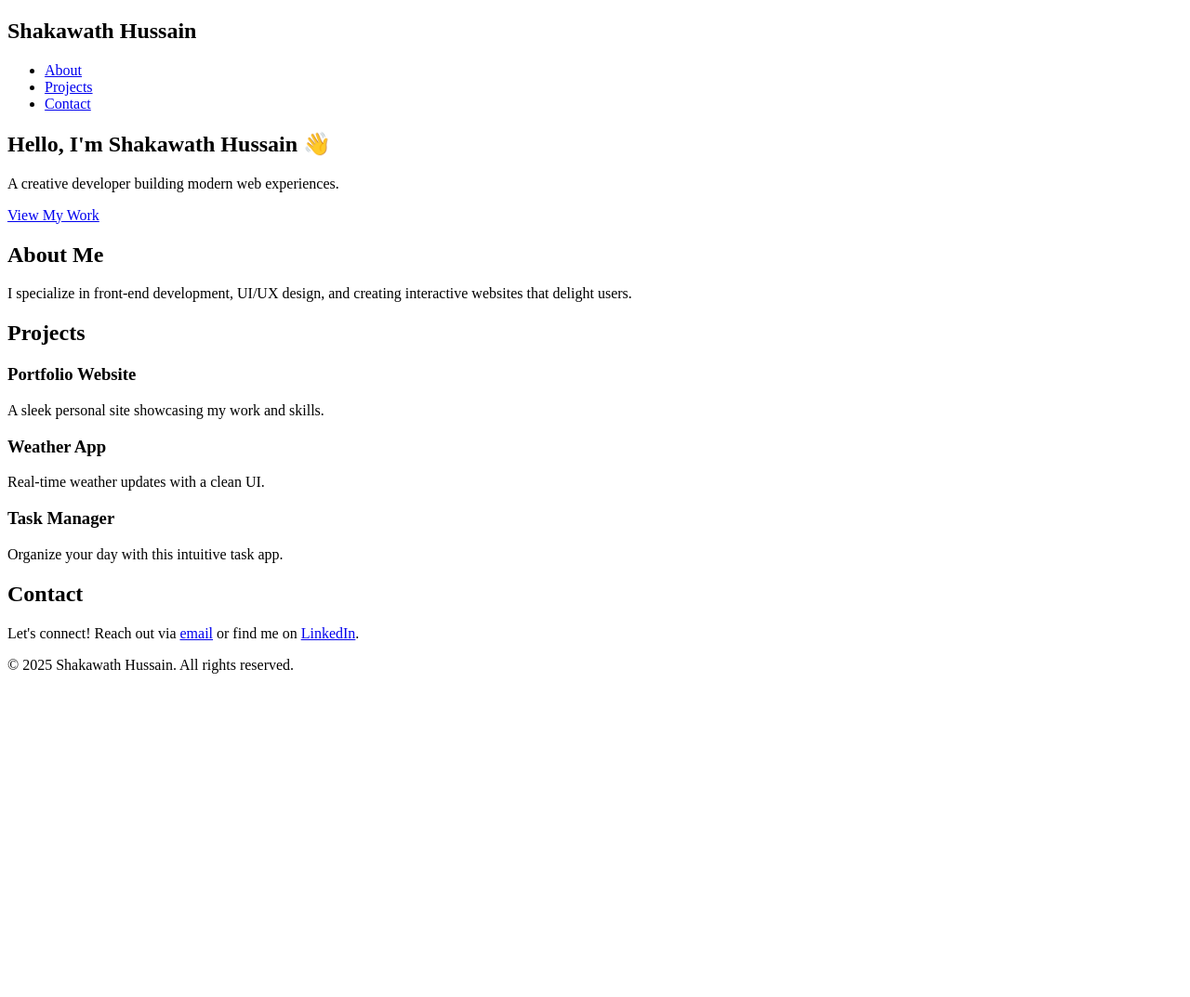
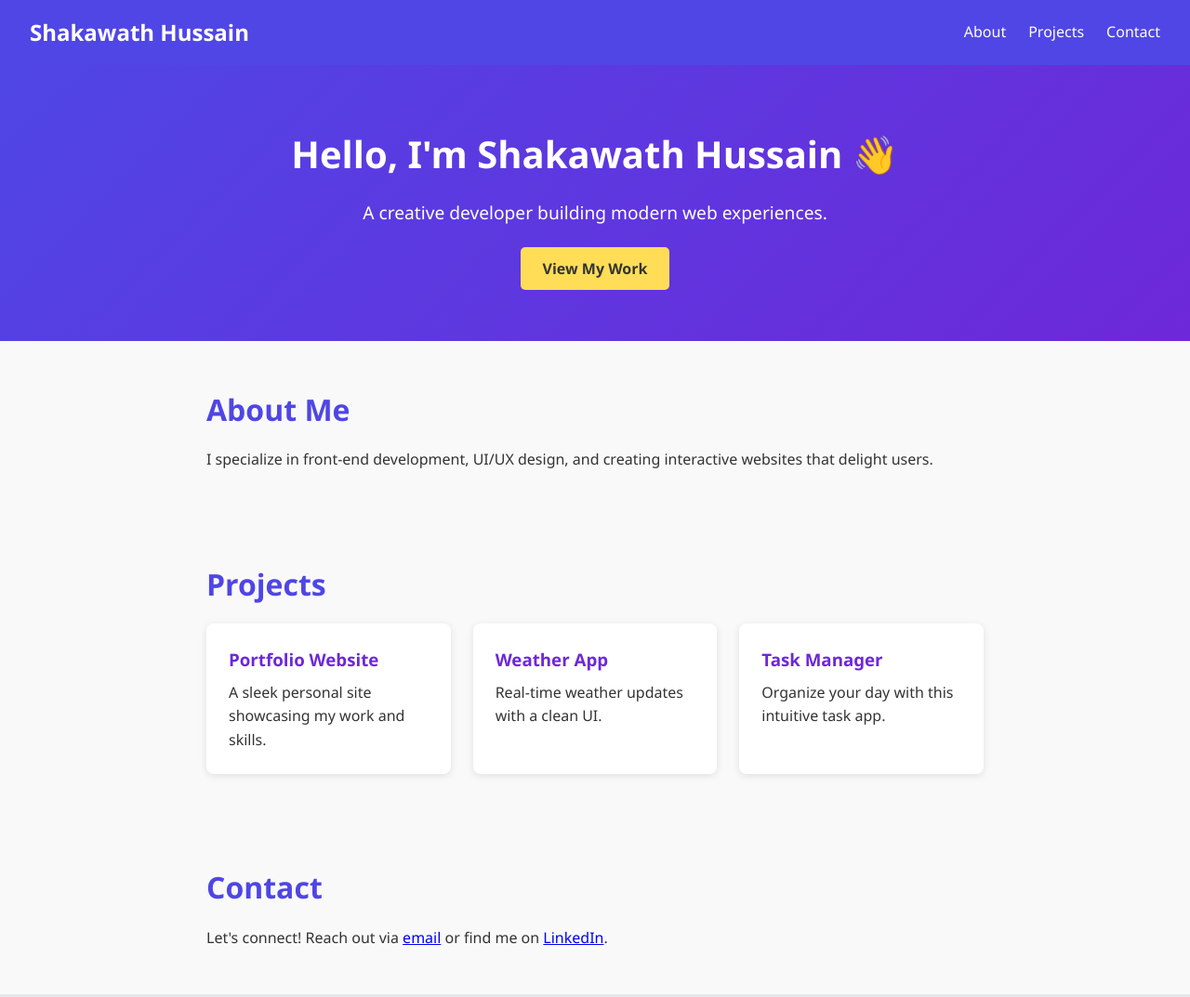
Before and after one commit to shakawathmhussain-collab/Portfolio---Shakawath-Hussain, a plain HTML site: page index.html in a window 1280 px wide. Shown: the top 1073 px of the page at 93% size. Before the commit the page ends 800 px from the top, so only its background shows below. Drawn offline with Linux system fonts and the light colour scheme.

Commit message:
same fix

```diff
--- a/index.html
+++ b/index.html
@@ -5,7 +5,7 @@
     <meta charset="UTF-8" />
     <meta name="viewport" content="width=device-width, initial-scale=1.0" />
     <title>Shakawath Hussain's Portfolio</title>
-    <link rel="stylesheet" type=“text/css” href="HomePage.css" />
+    <link rel="stylesheet" href="HomePage.css" />
 </head>
 
 <body>
```
